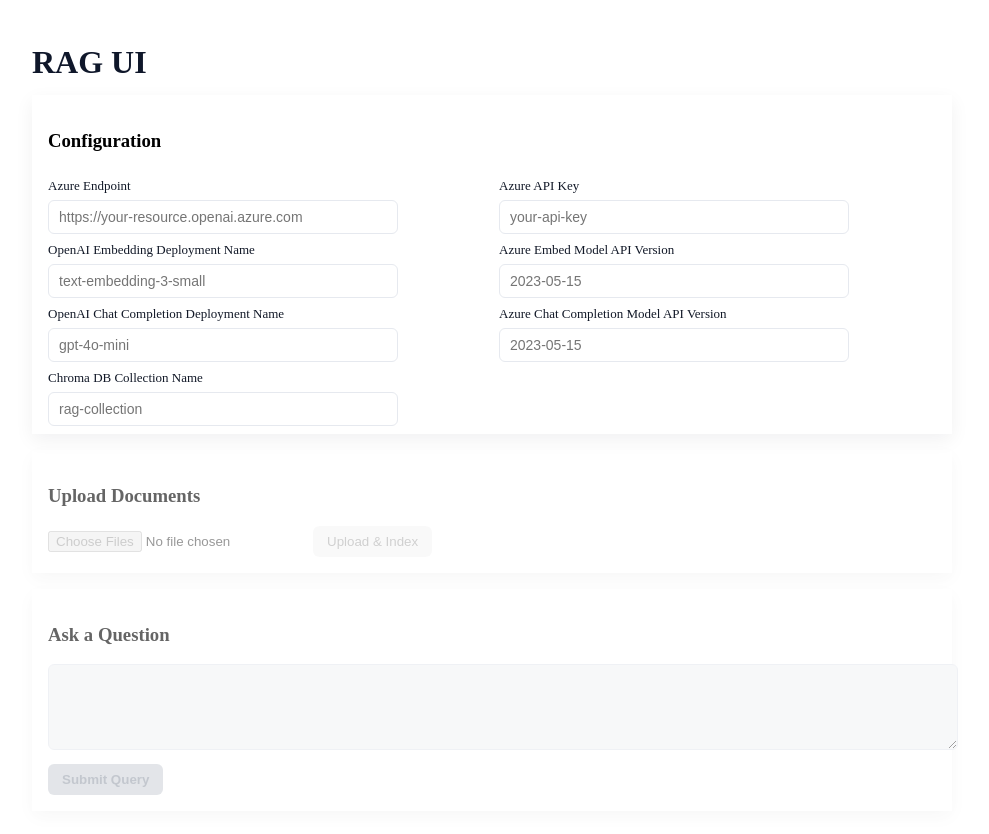
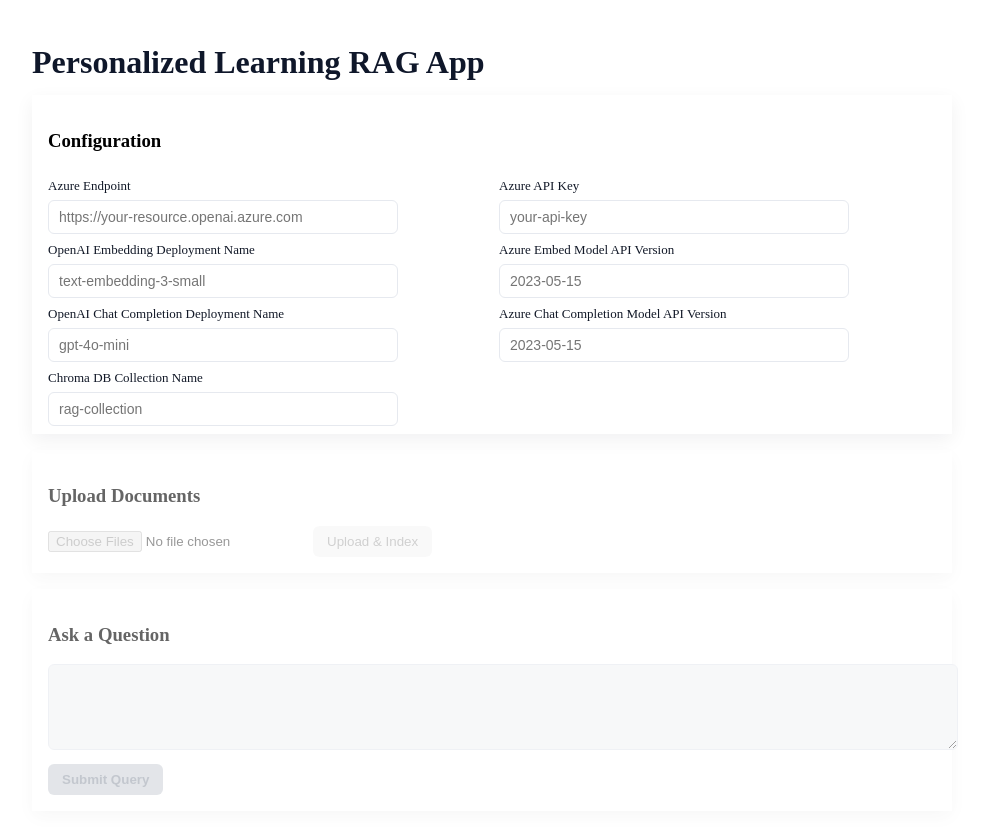
Before and after one commit to mohIT-gc/rag-app-frontend, an Angular app: page / in a window 1280 px wide. Shown: the top 834 px of the page, without its empty margins (148-1137 px from the left). Built offline with nearby package versions, Linux system fonts and the light colour scheme.

Commit message:
feat: README changes

```diff
--- a/src/app/app.component.ts
+++ b/src/app/app.component.ts
@@ -8,7 +8,7 @@ import { environment } from '../environments/environment';
   styleUrls: ['./app.component.css']
 })
 export class AppComponent {
-  title = 'RAG UI';
+  title = 'Personalized Learning RAG App';
   selectedFiles: File[] = [];
   question: string | null = '';
   answer: string | null = null;
```
